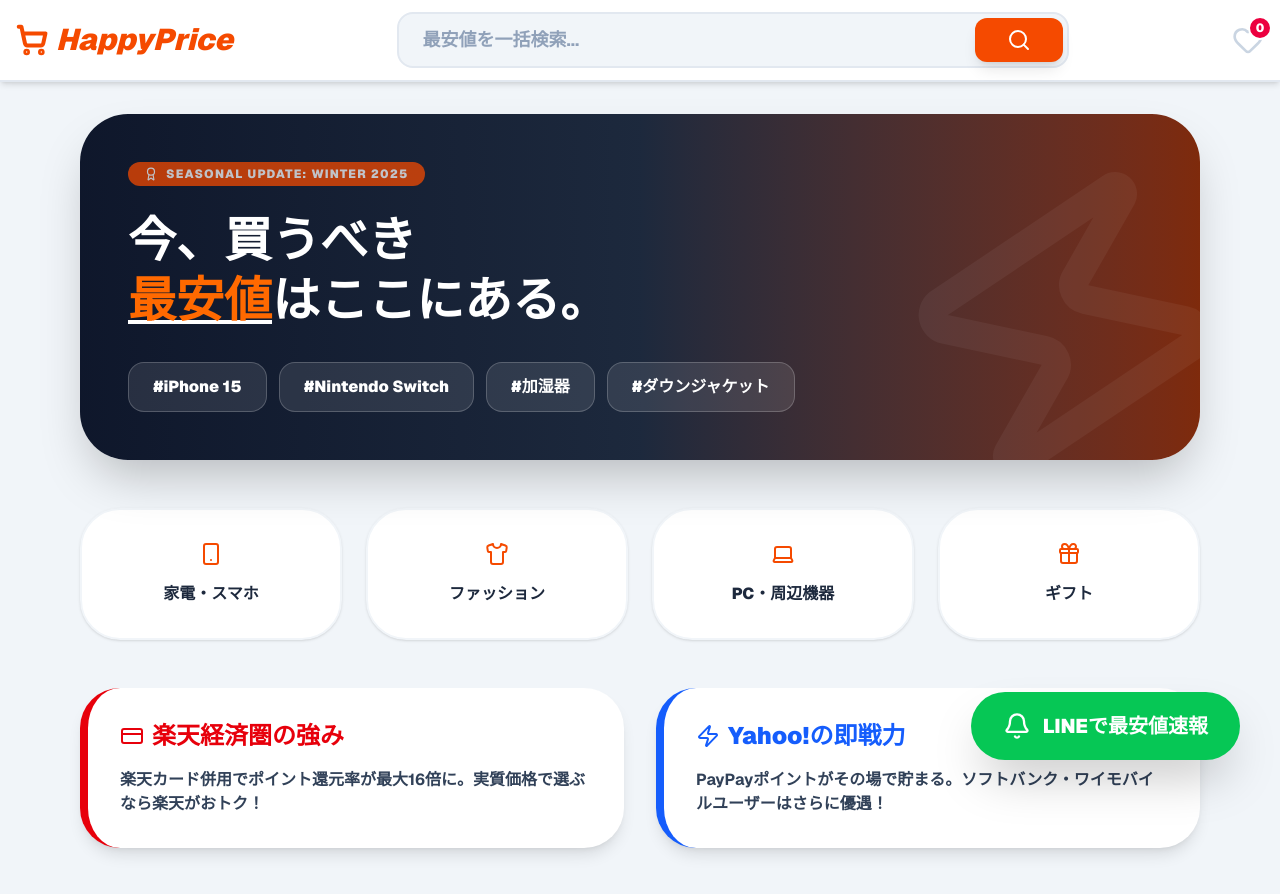
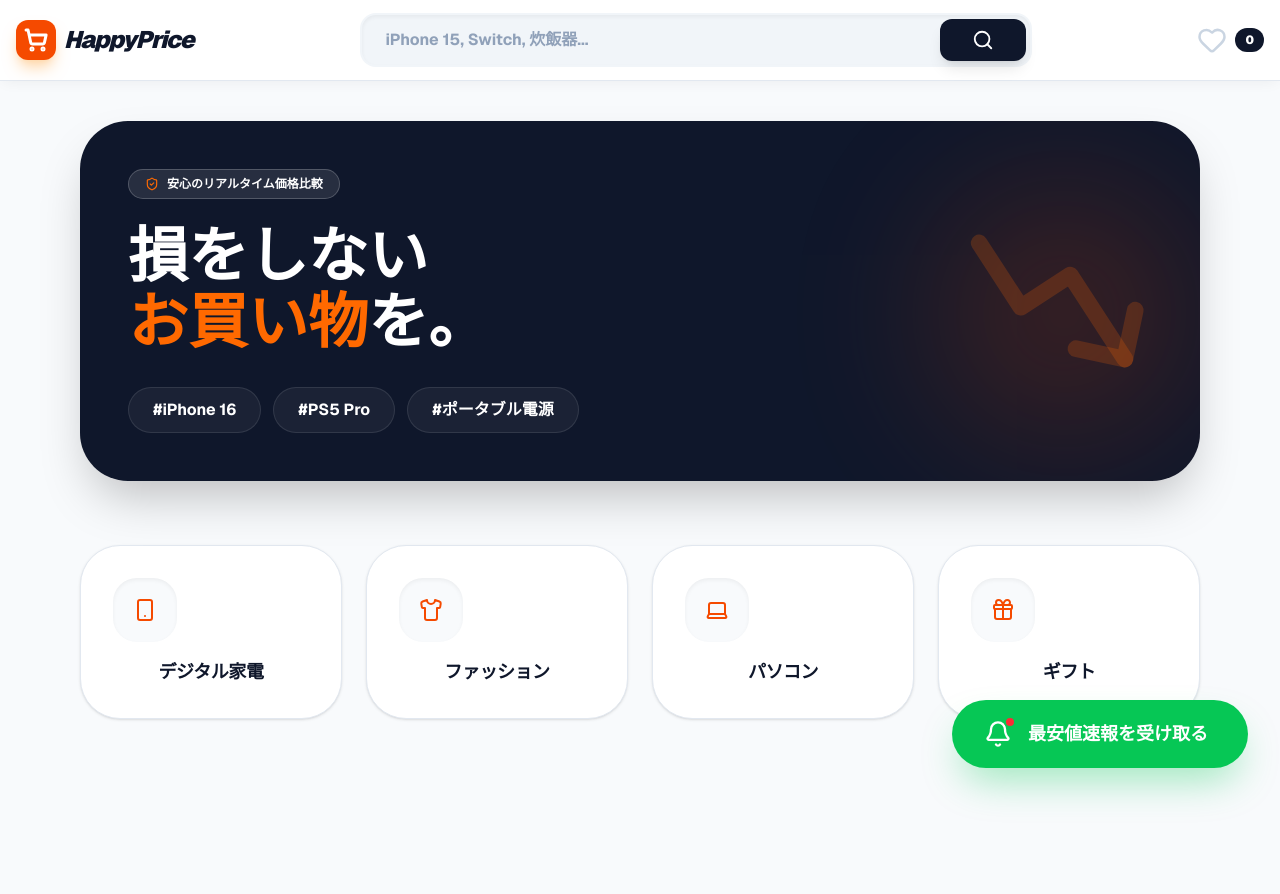
Before and after one commit to hiroto871610-pixel/happy-price, a Next.js app: page / in a window 1280 px wide. Shown: the top 894 px of the page. Built offline with nearby package versions, Linux system fonts and the light colour scheme.

Commit message:
検索精度の向上とプロ仕様デザイン

```diff
--- a/app/page.tsx
+++ b/app/page.tsx
@@ -1,7 +1,7 @@
 'use client';
 import { useState, useEffect } from 'react';
-import { LineChart, Line, XAxis, YAxis, Tooltip, ResponsiveContainer } from 'recharts';
-import { Search, Heart, ShoppingCart, TrendingDown, Bell, CreditCard, Zap, Smartphone, Laptop, Shirt, Gift, ExternalLink, Award } from 'lucide-react';
+import { LineChart, Line, Tooltip, ResponsiveContainer } from 'recharts';
+import { Search, Heart, ShoppingCart, TrendingDown, Bell, CreditCard, Zap, Smartphone, Laptop, Shirt, Gift, ExternalLink, ShieldCheck } from 'lucide-react';
 
 export default function Home() {
   const [keyword, setKeyword] = useState('');
@@ -9,9 +9,8 @@
   const [loading, setLoading] = useState(false);
   const [favorites, setFavorites] = useState<any[]>([]);
 
-  // お気に入り保存
   useEffect(() => {
-    const saved = localStorage.getItem('hp-pro-fav');
+    const saved = localStorage.getItem('hp-pro-v5');
     if (saved) setFavorites(JSON.parse(saved));
   }, []);
 
@@ -19,7 +18,7 @@
     const isFav = favorites.find(f => f.id === item.id);
     const next = isFav ? favorites.filter(f => f.id !== item.id) : [...favorites, item];
     setFavorites(next);
-    localStorage.setItem('hp-pro-fav', JSON.stringify(next));
+    localStorage.setItem('hp-pro-v5', JSON.stringify(next));
   };
 
   const handleSearch = async (word: string = keyword) => {
@@ -37,151 +36,160 @@
     }
   };
 
-  // 1ヶ月の価格推移（シミュレーション）
   const genHistory = (p: number) => [
-    { n: '30日前', p: p * 1.08 }, { n: '15日前', p: p * 1.02 }, { n: '今日', p: p }
+    { n: '30日前', p: p * 1.05 }, { n: '15日前', p: p * 1.02 }, { n: '今日', p: p }
   ];
 
   return (
-    <main className="min-h-screen bg-[#F1F5F9] text-[#0F172A] pb-20 font-sans">
-      {/* プロ仕様ヘッダー */}
-      <header className="bg-white border-b-2 border-slate-200 sticky top-0 z-50 shadow-md">
-        <div className="max-w-7xl mx-auto px-4 h-20 flex items-center justify-between gap-4">
-          <h1 className="text-3xl font-black text-orange-600 flex items-center gap-2 italic cursor-pointer" onClick={() => window.location.reload()}>
-            <ShoppingCart size={32} strokeWidth={3} /> HappyPrice
-          </h1>
-          <div className="flex-1 max-w-2xl flex bg-slate-100 rounded-2xl p-1 border-2 border-slate-200 focus-within:border-orange-500 transition">
+    <main className="min-h-screen bg-[#F8FAFC] text-[#0F172A] pb-24 font-sans">
+      {/* プレミアム・ヘッダー */}
+      <header className="bg-white border-b border-slate-200 sticky top-0 z-50 shadow-[0_2px_15px_-3px_rgba(0,0,0,0.07)]">
+        <div className="max-w-7xl mx-auto px-4 h-20 flex items-center justify-between gap-6">
+          <div className="flex items-center gap-2 cursor-pointer" onClick={() => window.location.reload()}>
+            <div className="bg-orange-600 p-2 rounded-xl text-white shadow-lg shadow-orange-200">
+              <ShoppingCart size={24} strokeWidth={3} />
+            </div>
+            <h1 className="text-2xl font-[1000] tracking-tighter text-slate-900 italic">HappyPrice</h1>
+          </div>
+
+          <div className="flex-1 max-w-2xl flex bg-slate-100 rounded-2xl p-1 border-2 border-transparent focus-within:border-orange-500 focus-within:bg-white transition-all shadow-inner">
             <input
-              className="flex-1 bg-transparent px-5 py-2 outline-none font-bold text-lg text-slate-900 placeholder:text-slate-400"
-              placeholder="最安値を一括検索..."
+              className="flex-1 bg-transparent px-5 py-2 outline-none font-bold text-slate-800 placeholder:text-slate-400"
+              placeholder="iPhone 15, Switch, 炊飯器..."
               value={keyword} onChange={(e) => setKeyword(e.target.value)}
               onKeyDown={(e) => e.key === 'Enter' && handleSearch()}
             />
-            <button onClick={() => handleSearch()} className="bg-orange-600 text-white px-8 py-2 rounded-xl font-black shadow-lg hover:bg-orange-700 transition">
-              <Search size={24} />
+            <button onClick={() => handleSearch()} className="bg-slate-900 text-white px-8 py-2.5 rounded-xl font-black hover:bg-orange-600 transition-all active:scale-95 shadow-lg">
+              <Search size={22} />
             </button>
           </div>
-          <div className="flex items-center gap-4">
-            <div className="relative cursor-pointer group">
-              <Heart size={32} className={favorites.length > 0 ? "text-rose-500 fill-current" : "text-slate-300"} />
-              <span className="absolute -top-2 -right-2 bg-rose-600 text-white text-xs font-black w-6 h-6 rounded-full flex items-center justify-center border-2 border-white">{favorites.length}</span>
-            </div>
-          </div>
+
+          <button className="flex items-center gap-2 group">
+            <Heart size={30} className={favorites.length > 0 ? "text-rose-500 fill-current" : "text-slate-300 group-hover:text-rose-400 transition"} />
+            <span className="bg-slate-900 text-white text-xs font-black px-2.5 py-1 rounded-full">{favorites.length}</span>
+          </button>
         </div>
       </header>
 
-      <div className="max-w-6xl mx-auto px-4 mt-8">
+      <div className="max-w-6xl mx-auto px-4 mt-10">
         {!results && !loading && (
-          <div className="space-y-12">
-            {/* 季節のおすすめ：冬のセール（自動更新イメージ） */}
-            <section className="bg-gradient-to-r from-slate-900 via-slate-800 to-orange-900 rounded-[3rem] p-12 text-white shadow-2xl relative overflow-hidden">
-              <div className="relative z-10">
-                <div className="inline-flex items-center gap-2 bg-orange-600 px-4 py-1 rounded-full text-xs font-black mb-6 uppercase tracking-widest animate-pulse">
-                  <Award size={14} /> Seasonal Update: Winter 2025
+          <div className="space-y-16 animate-in fade-in duration-700">
+            {/* ヒーローセクション */}
+            <section className="bg-slate-900 rounded-[3rem] p-12 text-white shadow-2xl relative overflow-hidden flex flex-col md:flex-row items-center justify-between">
+              <div className="relative z-10 max-w-xl text-center md:text-left">
+                <div className="flex items-center gap-2 bg-white/10 w-fit px-4 py-1.5 rounded-full text-xs font-black mb-6 border border-white/20 mx-auto md:mx-0">
+                  <ShieldCheck size={14} className="text-orange-500" /> 安心のリアルタイム価格比較
                 </div>
-                <h2 className="text-5xl font-black mb-6 leading-tight">今、買うべき<br/><span className="text-orange-500 underline decoration-white">最安値</span>はここにある。</h2>
-                <div className="flex flex-wrap gap-3 mt-8">
-                  {["iPhone 15", "Nintendo Switch", "加湿器", "ダウンジャケット"].map(t => (
-                    <button key={t} onClick={() => handleSearch(t)} className="bg-white/10 hover:bg-white text-white hover:text-slate-900 px-6 py-3 rounded-2xl font-black transition border border-white/20">#{t}</button>
+                <h2 className="text-5xl md:text-6xl font-black mb-8 leading-[1.1]">
+                  損をしない<br/><span className="text-orange-500">お買い物</span>を。
+                </h2>
+                <div className="flex flex-wrap gap-3 justify-center md:justify-start">
+                  {["iPhone 16", "PS5 Pro", "ポータブル電源"].map(t => (
+                    <button key={t} onClick={() => handleSearch(t)} className="bg-white/5 hover:bg-white hover:text-slate-900 px-6 py-2.5 rounded-full font-bold transition-all border border-white/10">#{t}</button>
                   ))}
                 </div>
               </div>
-              <Zap className="absolute right-[-40px] bottom-[-40px] text-white/5 rotate-12" size={350} />
+              <div className="mt-10 md:mt-0 relative">
+                <div className="w-64 h-64 bg-orange-600 rounded-full blur-[80px] opacity-20 absolute -inset-4"></div>
+                <TrendingDown size={200} className="text-orange-500/20 relative rotate-12" />
+              </div>
             </section>
 
-            {/* カテゴリー検索 */}
+            {/* クイックカテゴリー */}
             <div className="grid grid-cols-2 md:grid-cols-4 gap-6">
               {[
-                { n: "家電・スマホ", i: <Smartphone />, q: "最新家電" },
-                { n: "ファッション", i: <Shirt />, q: "服" },
-                { n: "PC・周辺機器", i: <Laptop />, q: "パソコン" },
+                { n: "デジタル家電", i: <Smartphone />, q: "スマホ" },
+                { n: "ファッション", i: <Shirt />, q: "新作 ファッション" },
+                { n: "パソコン", i: <Laptop />, q: "ノートPC" },
                 { n: "ギフト", i: <Gift />, q: "プレゼント" }
               ].map(c => (
-                <button key={c.n} onClick={() => handleSearch(c.q)} className="bg-white p-8 rounded-[2.5rem] border-2 border-slate-100 shadow-sm hover:shadow-xl transition flex flex-col items-center gap-4 group">
-                  <div className="text-orange-600 group-hover:scale-125 transition-transform">{c.i}</div>
-                  <span className="font-black text-slate-800">{c.n}</span>
+                <button key={c.n} onClick={() => handleSearch(c.q)} className="bg-white p-8 rounded-[2.5rem] border border-slate-200 shadow-sm hover:shadow-xl hover:-translate-y-2 transition-all group">
+                  <div className="bg-slate-50 w-16 h-16 rounded-3xl flex items-center justify-center text-orange-600 mb-4 group-hover:bg-orange-600 group-hover:text-white transition-all shadow-inner">{c.i}</div>
+                  <span className="font-black text-slate-900 block text-lg tracking-tight">{c.n}</span>
                 </button>
               ))}
-            </div>
-
-            {/* メリット表示 */}
-            <div className="grid md:grid-cols-2 gap-8">
-              <div className="bg-white p-8 rounded-[2.5rem] border-l-8 border-red-600 shadow-lg">
-                <h3 className="text-red-600 font-black text-2xl mb-4 flex items-center gap-2"><CreditCard /> 楽天経済圏の強み</h3>
-                <p className="text-slate-700 font-bold">楽天カード併用でポイント還元率が最大16倍に。実質価格で選ぶなら楽天がおトク！</p>
-              </div>
-              <div className="bg-white p-8 rounded-[2.5rem] border-l-8 border-blue-600 shadow-lg">
-                <h3 className="text-blue-600 font-black text-2xl mb-4 flex items-center gap-2"><Zap /> Yahoo!の即戦力</h3>
-                <p className="text-slate-700 font-bold">PayPayポイントがその場で貯まる。ソフトバンク・ワイモバイルユーザーはさらに優遇！</p>
-              </div>
             </div>
           </div>
         )}
 
         {loading && (
           <div className="py-40 text-center">
-            <div className="w-20 h-20 border-8 border-orange-600 border-t-transparent rounded-full animate-spin mx-auto mb-8 shadow-xl"></div>
-            <p className="text-3xl font-black text-slate-400 animate-pulse tracking-tighter">価格データを解析中...</p>
+            <div className="w-16 h-16 border-[6px] border-slate-200 border-t-orange-600 rounded-full animate-spin mx-auto mb-6"></div>
+            <p className="text-2xl font-black text-slate-400 animate-pulse tracking-tight">最安値ショップを照合中...</p>
           </div>
         )}
 
         {/* 検索結果 */}
-        <div className="space-y-12">
-          {results?.rakuten?.slice(0, 5).map((item: any, i: number) => {
+        <div className="space-y-12 pb-20">
+          {results?.rakuten?.slice(0, 8).map((item: any, i: number) => {
             const r = item.Item;
-            const y = results.yahoo?.[i];
+            // Yahoo側から、タイトルが楽天と似ているものを優先して探す（比較の精度向上）
+            const y = results.yahoo?.find((yi: any) => yi.name.includes(keyword)) || results.yahoo?.[i];
+
             const rPrice = r.itemPrice || 0;
             const yPrice = y?.price || 0;
             const minPrice = yPrice > 0 ? Math.min(rPrice, yPrice) : rPrice;
 
             return (
-              <div key={i} className="bg-white rounded-[3rem] p-8 md:p-12 shadow-2xl border-2 border-slate-100 flex flex-col lg:flex-row gap-12 relative">
-                <div className="lg:w-72 flex-shrink-0 flex items-center justify-center bg-white rounded-[2rem] p-4 border-2 border-slate-50">
-                  <img src={r.mediumImageUrls[0].imageUrl.replace("?_ex=128x128", "?_ex=400x400")} className="max-h-72 object-contain" alt="product" />
+              <div key={i} className="bg-white rounded-[3rem] p-8 md:p-12 shadow-[0_20px_50px_-15px_rgba(0,0,0,0.05)] border border-slate-100 flex flex-col lg:flex-row gap-12 group hover:border-orange-200 transition-all">
+                {/* 商品画像 */}
+                <div className="lg:w-72 flex-shrink-0 flex items-center justify-center relative bg-white rounded-[2rem]">
+                  <img src={r.mediumImageUrls[0].imageUrl.replace("?_ex=128x128", "?_ex=500x500")} className="max-h-72 object-contain drop-shadow-xl group-hover:scale-105 transition-transform duration-500" alt="product" />
+                  {rPrice === minPrice && (
+                    <div className="absolute top-0 left-0 bg-emerald-500 text-white px-5 py-1.5 rounded-2xl text-xs font-black shadow-lg shadow-emerald-100">最安値確定</div>
+                  )}
                 </div>
 
-                <div className="flex-1">
-                  <div className="flex justify-between items-start gap-4 mb-8">
-                    <h2 className="text-2xl font-black text-slate-900 leading-tight line-clamp-2">{r.itemName}</h2>
-                    <button onClick={() => toggleFavorite({id: r.itemCode, name: r.itemName})} className="p-4 rounded-2xl bg-slate-50 border-2 border-slate-100 hover:bg-rose-50 transition shadow-inner">
-                      <Heart size={28} className={favorites.find(f => f.id === r.itemCode) ? "text-rose-600 fill-current" : "text-slate-300"} />
+                {/* 詳細情報 */}
+                <div className="flex-1 flex flex-col">
+                  <div className="flex justify-between items-start gap-6 mb-8">
+                    <h2 className="text-2xl font-black text-slate-900 leading-snug line-clamp-2">{r.itemName}</h2>
+                    <button onClick={() => toggleFavorite({id: r.itemCode, name: r.itemName})} className="p-4 rounded-2xl bg-slate-50 border border-slate-200 hover:bg-rose-50 hover:border-rose-100 transition-all shadow-sm">
+                      <Heart size={26} className={favorites.find(f => f.id === r.itemCode) ? "text-rose-500 fill-current" : "text-slate-300"} />
                     </button>
                   </div>
 
-                  {/* グラフセクション */}
-                  <div className="bg-slate-50 rounded-[2rem] p-8 mb-8 border-2 border-slate-100 relative overflow-hidden">
-                    <div className="flex justify-between items-center mb-6 relative z-10">
-                      <span className="text-sm font-black text-slate-500 uppercase flex items-center gap-2"><TrendingDown size={18} /> 過去1ヶ月の推移</span>
-                      <span className="bg-emerald-600 text-white px-4 py-1 rounded-full text-xs font-black animate-bounce">買い時判定：最高</span>
+                  {/* 価格履歴グラフ */}
+                  <div className="bg-slate-50/50 rounded-[2.5rem] p-8 mb-10 border border-slate-100 shadow-inner">
+                    <div className="flex justify-between items-center mb-6">
+                      <div className="text-[11px] font-black text-slate-400 uppercase tracking-[0.2em] flex items-center gap-2">
+                        <TrendingDown size={18} className="text-orange-500" /> Price Trend (30 days)
+                      </div>
+                      <div className="flex items-center gap-2">
+                         <span className="w-2 h-2 bg-orange-500 rounded-full animate-ping"></span>
+                         <span className="text-emerald-600 text-sm font-black italic">BUY NOW</span>
+                      </div>
                     </div>
-                    <div className="h-40 w-full relative z-10">
+                    <div className="h-44 w-full">
                       <ResponsiveContainer width="100%" height="100%">
                         <LineChart data={genHistory(minPrice)}>
-                          <Line type="monotone" dataKey="p" stroke="#EA580C" strokeWidth={6} dot={false} />
-                          <Tooltip labelStyle={{color: 'black', fontWeight: 'bold'}} />
+                          <Line type="monotone" dataKey="p" stroke="#EA580C" strokeWidth={6} dot={false} strokeLinecap="round" />
+                          <Tooltip contentStyle={{borderRadius: '16px', border: 'none', boxShadow: '0 10px 15px -3px rgba(0,0,0,0.1)'}} />
                         </LineChart>
                       </ResponsiveContainer>
                     </div>
                   </div>
 
-                  {/* 3社比較カード */}
-                  <div className="grid grid-cols-1 sm:grid-cols-3 gap-6 text-center">
-                    <div className={`p-6 rounded-[2rem] border-4 transition-all ${rPrice === minPrice ? 'border-red-600 bg-red-50 shadow-xl' : 'border-slate-100'}`}>
-                      <p className="text-xs font-black text-red-600 mb-2 uppercase tracking-widest font-sans">楽天市場</p>
-                      <p className="text-3xl font-black text-slate-900 mb-4 font-sans">¥{rPrice.toLocaleString()}</p>
-                      <a href={r.itemUrl} target="_blank" className="block w-full bg-red-600 text-white py-4 rounded-xl font-black text-sm shadow-lg hover:bg-red-700 transition">ショップへ</a>
+                  {/* 価格比較グリッド */}
+                  <div className="grid grid-cols-1 sm:grid-cols-3 gap-6">
+                    <div className={`p-6 rounded-[2.2rem] border-2 transition-all ${rPrice === minPrice ? 'border-orange-500 bg-orange-50/30' : 'border-slate-100 bg-white'}`}>
+                      <p className="text-[10px] font-black text-red-600 mb-2 tracking-widest uppercase">楽天市場</p>
+                      <p className="text-3xl font-[1000] text-slate-900 mb-4 tracking-tight">¥{rPrice.toLocaleString()}</p>
+                      <a href={r.itemUrl} target="_blank" className="block w-full bg-red-600 text-white py-3.5 rounded-xl font-black text-xs text-center shadow-lg hover:bg-red-700 transition-all shadow-red-100">楽天で購入</a>
                     </div>
 
-                    <div className={`p-6 rounded-[2rem] border-4 transition-all ${yPrice > 0 && yPrice === minPrice ? 'border-blue-600 bg-blue-50 shadow-xl' : 'border-slate-100'}`}>
-                      <p className="text-xs font-black text-blue-600 mb-2 uppercase tracking-widest font-sans">Yahoo!ショッピング</p>
-                      <p className="text-3xl font-black text-slate-900 mb-4 font-sans">{yPrice > 0 ? `¥${yPrice.toLocaleString()}` : "在庫なし"}</p>
-                      <a href={y?.url || "#"} target="_blank" className="block w-full bg-blue-600 text-white py-4 rounded-xl font-black text-sm shadow-lg hover:bg-blue-700 transition">ショップへ</a>
+                    <div className={`p-6 rounded-[2.2rem] border-2 transition-all ${yPrice > 0 && yPrice === minPrice ? 'border-orange-500 bg-orange-50/30' : 'border-slate-100 bg-white'}`}>
+                      <p className="text-[10px] font-black text-blue-600 mb-2 tracking-widest uppercase">Yahoo! ショッピング</p>
+                      <p className="text-3xl font-[1000] text-slate-900 mb-4 tracking-tight">{yPrice > 0 ? `¥${yPrice.toLocaleString()}` : "在庫なし"}</p>
+                      <a href={y?.url || "#"} target="_blank" className="block w-full bg-blue-600 text-white py-3.5 rounded-xl font-black text-xs text-center shadow-lg hover:bg-blue-700 transition-all shadow-blue-100">Yahooで購入</a>
                     </div>
 
-                    <div className="p-6 rounded-[2rem] border-4 border-slate-100 bg-slate-50 flex flex-col justify-between">
-                      <p className="text-xs font-black text-orange-600 mb-2 uppercase tracking-widest font-sans">Amazon.co.jp</p>
-                      <p className="text-sm font-black text-slate-400 py-4 italic">最新価格を今すぐ確認</p>
-                      <a href={`https://www.amazon.co.jp/s?k=${encodeURIComponent(r.itemName)}`} target="_blank" className="block w-full bg-orange-600 text-white py-4 rounded-xl font-black text-sm shadow-lg hover:bg-orange-700 transition font-sans">Amazonへ</a>
+                    <div className="p-6 rounded-[2.2rem] border-2 border-slate-100 bg-slate-50 flex flex-col justify-between">
+                      <p className="text-[10px] font-black text-orange-600 mb-2 tracking-widest uppercase">Amazon.co.jp</p>
+                      <div className="py-2">
+                        <p className="text-[11px] font-bold text-slate-500 flex items-center gap-1 leading-tight"><ExternalLink size={12} /> 最新価格と配送予定を<br/>今すぐサイトで確認</p>
+                      </div>
+                      <a href={`https://www.amazon.co.jp/s?k=${encodeURIComponent(r.itemName)}`} target="_blank" className="block w-full bg-slate-900 text-white py-3.5 rounded-xl font-black text-xs text-center shadow-lg hover:bg-orange-600 transition-all">Amazonを開く</a>
                     </div>
                   </div>
                 </div>
@@ -191,13 +199,14 @@
         </div>
       </div>
 
-      {/* 値下げ通知固定ボタン */}
-      <div className="fixed bottom-10 right-10 z-[100] group">
-        <div className="absolute bottom-full mb-4 right-0 w-64 bg-white p-4 rounded-2xl shadow-2xl border-2 border-orange-100 opacity-0 group-hover:opacity-100 transition-opacity pointer-events-none">
-          <p className="text-xs font-black text-slate-900">🔔 お気に入りの値下げをLINEでお知らせ！</p>
-        </div>
-        <button className="bg-[#06C755] text-white px-8 py-5 rounded-full shadow-2xl flex items-center gap-3 font-black text-xl hover:scale-110 active:scale-95 transition-all">
-          <Bell size={28} /> LINEで最安値速報
+      {/* 値下げ通知・LINE誘導 */}
+      <div className="fixed bottom-8 right-8 z-[100]">
+        <button className="bg-[#06C755] text-white pl-8 pr-10 py-5 rounded-full shadow-[0_20px_40px_-10px_rgba(6,199,85,0.4)] flex items-center gap-4 font-black text-lg hover:scale-105 active:scale-95 transition-all group">
+          <div className="relative">
+            <Bell size={28} className="group-hover:animate-swing" />
+            <span className="absolute -top-1 -right-1 w-3 h-3 bg-red-500 rounded-full border-2 border-[#06C755]"></span>
+          </div>
+          最安値速報を受け取る
         </button>
       </div>
     </main>
```
Also changed, not shown: app/api/search/route.ts (+7 -4 lines).
